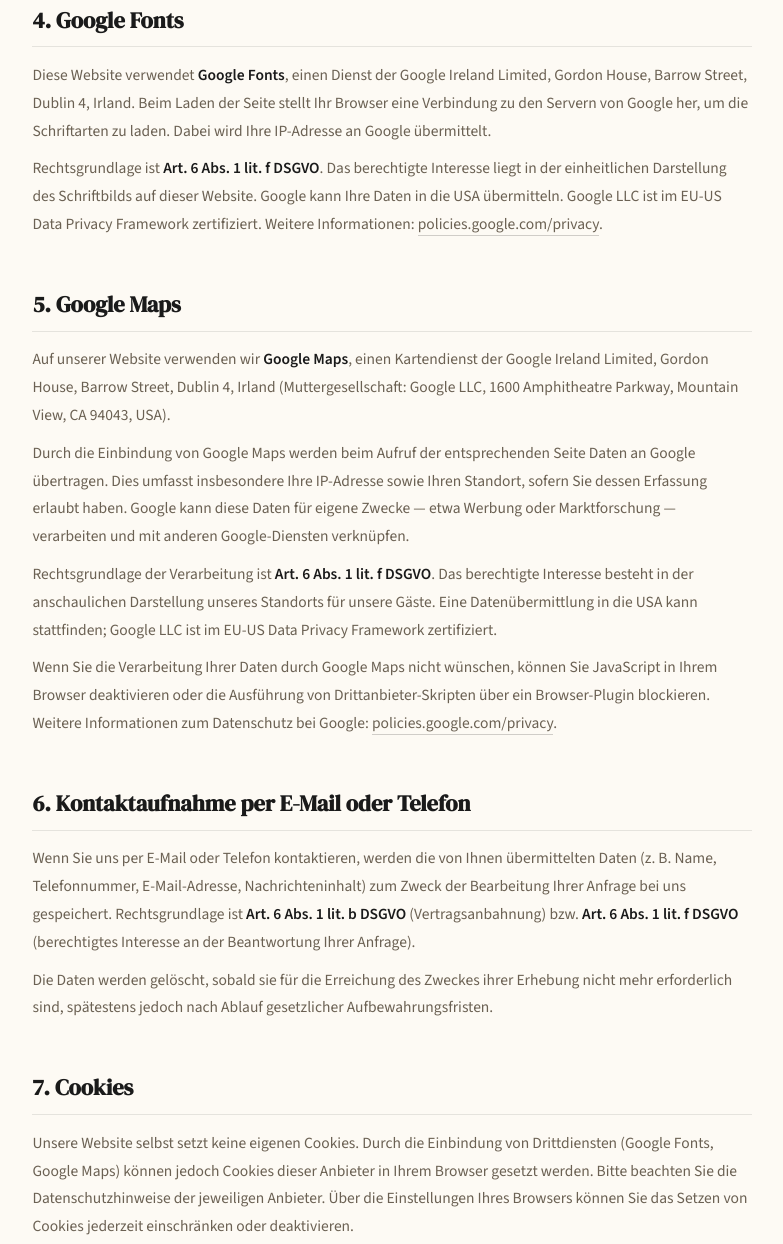
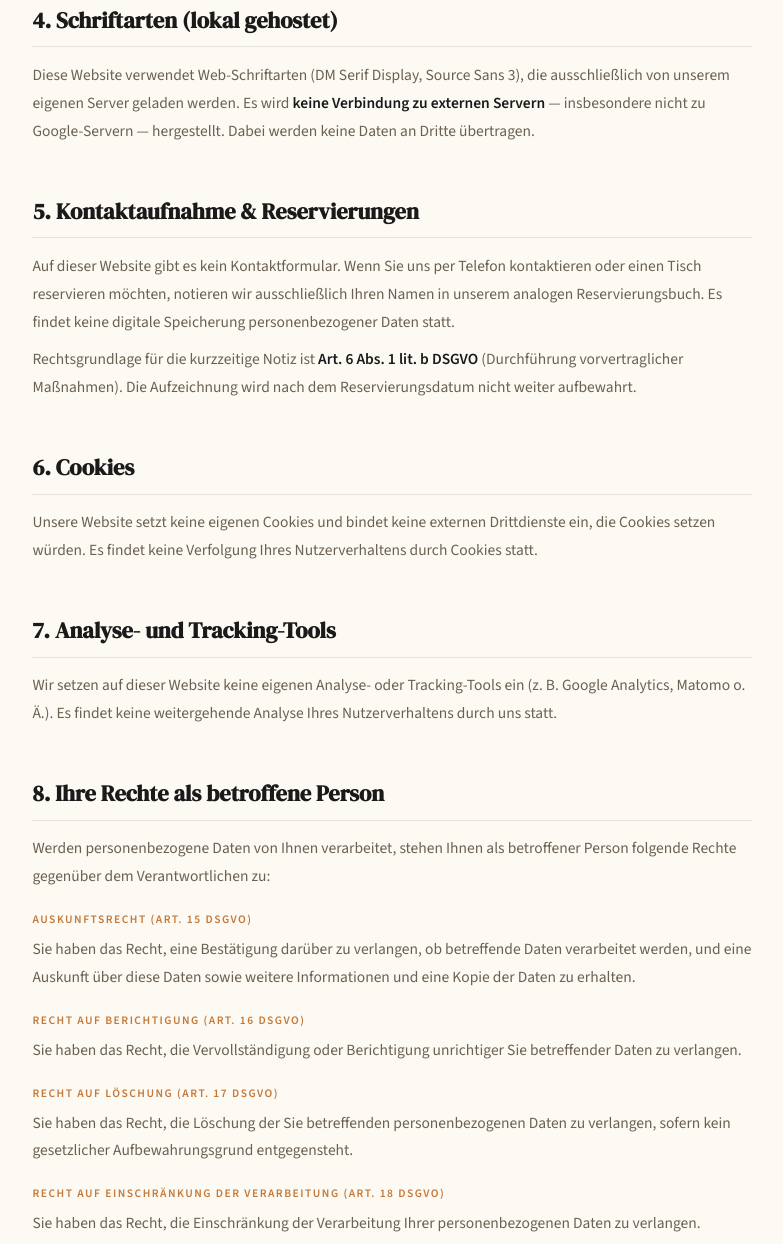
Before and after one commit to ob-webdesign/quito, a plain HTML site: page datenschutz.html in a window 1280 px wide. Shown: the part 1869-3113 px from the top of the page, without its empty margins (38-821 px from the left). Drawn offline with Linux system fonts and the light colour scheme.

Commit message:
Datenschutz aktualisiert

```diff
--- a/datenschutz.html
+++ b/datenschutz.html
@@ -279,64 +279,44 @@
                 </p>
             </div>
 
-            <!-- 4. Google Fonts -->
+            <!-- 4. Schriftarten -->
             <div class="imp-section">
-                <h2 class="imp-h2">4. Google Fonts</h2>
+                <h2 class="imp-h2">4. Schriftarten (lokal gehostet)</h2>
                 <p class="imp-p">
-                    Diese Website verwendet <strong>Google Fonts</strong>, einen Dienst der Google Ireland Limited, Gordon House, Barrow Street, Dublin 4, Irland. Beim Laden der Seite stellt Ihr Browser eine Verbindung zu den Servern von Google her, um die Schriftarten zu laden. Dabei wird Ihre IP-Adresse an Google übermittelt.
-                </p>
-                <p class="imp-p">
-                    Rechtsgrundlage ist <strong>Art. 6 Abs. 1 lit. f DSGVO</strong>. Das berechtigte Interesse liegt in der einheitlichen Darstellung des Schriftbilds auf dieser Website. Google kann Ihre Daten in die USA übermitteln. Google LLC ist im EU-US Data Privacy Framework zertifiziert. Weitere Informationen: <a href="https://policies.google.com/privacy" target="_blank" rel="noopener noreferrer">policies.google.com/privacy</a>.
+                    Diese Website verwendet Web-Schriftarten (DM Serif Display, Source Sans 3), die ausschließlich von unserem eigenen Server geladen werden. Es wird <strong>keine Verbindung zu externen Servern</strong> — insbesondere nicht zu Google-Servern — hergestellt. Dabei werden keine Daten an Dritte übertragen.
                 </p>
             </div>
 
-            <!-- 5. Google Maps -->
+            <!-- 5. Kontaktaufnahme & Reservierungen -->
             <div class="imp-section">
-                <h2 class="imp-h2">5. Google Maps</h2>
+                <h2 class="imp-h2">5. Kontaktaufnahme & Reservierungen</h2>
                 <p class="imp-p">
-                    Auf unserer Website verwenden wir <strong>Google Maps</strong>, einen Kartendienst der Google Ireland Limited, Gordon House, Barrow Street, Dublin 4, Irland (Muttergesellschaft: Google LLC, 1600 Amphitheatre Parkway, Mountain View, CA 94043, USA).
+                    Auf dieser Website gibt es kein Kontaktformular. Wenn Sie uns per Telefon kontaktieren oder einen Tisch reservieren möchten, notieren wir ausschließlich Ihren Namen in unserem analogen Reservierungsbuch. Es findet keine digitale Speicherung personenbezogener Daten statt.
                 </p>
                 <p class="imp-p">
-                    Durch die Einbindung von Google Maps werden beim Aufruf der entsprechenden Seite Daten an Google übertragen. Dies umfasst insbesondere Ihre IP-Adresse sowie Ihren Standort, sofern Sie dessen Erfassung erlaubt haben. Google kann diese Daten für eigene Zwecke — etwa Werbung oder Marktforschung — verarbeiten und mit anderen Google-Diensten verknüpfen.
-                </p>
-                <p class="imp-p">
-                    Rechtsgrundlage der Verarbeitung ist <strong>Art. 6 Abs. 1 lit. f DSGVO</strong>. Das berechtigte Interesse besteht in der anschaulichen Darstellung unseres Standorts für unsere Gäste. Eine Datenübermittlung in die USA kann stattfinden; Google LLC ist im EU-US Data Privacy Framework zertifiziert.
-                </p>
-                <p class="imp-p">
-                    Wenn Sie die Verarbeitung Ihrer Daten durch Google Maps nicht wünschen, können Sie JavaScript in Ihrem Browser deaktivieren oder die Ausführung von Drittanbieter-Skripten über ein Browser-Plugin blockieren. Weitere Informationen zum Datenschutz bei Google: <a href="https://policies.google.com/privacy" target="_blank" rel="noopener noreferrer">policies.google.com/privacy</a>.
+                    Rechtsgrundlage für die kurzzeitige Notiz ist <strong>Art. 6 Abs. 1 lit. b DSGVO</strong> (Durchführung vorvertraglicher Maßnahmen). Die Aufzeichnung wird nach dem Reservierungsdatum nicht weiter aufbewahrt.
                 </p>
             </div>
 
-            <!-- 6. Kontaktaufnahme per E-Mail -->
+            <!-- 6. Cookies -->
             <div class="imp-section">
-                <h2 class="imp-h2">6. Kontaktaufnahme per E-Mail oder Telefon</h2>
+                <h2 class="imp-h2">6. Cookies</h2>
                 <p class="imp-p">
-                    Wenn Sie uns per E-Mail oder Telefon kontaktieren, werden die von Ihnen übermittelten Daten (z. B. Name, Telefonnummer, E-Mail-Adresse, Nachrichteninhalt) zum Zweck der Bearbeitung Ihrer Anfrage bei uns gespeichert. Rechtsgrundlage ist <strong>Art. 6 Abs. 1 lit. b DSGVO</strong> (Vertragsanbahnung) bzw. <strong>Art. 6 Abs. 1 lit. f DSGVO</strong> (berechtigtes Interesse an der Beantwortung Ihrer Anfrage).
-                </p>
-                <p class="imp-p">
-                    Die Daten werden gelöscht, sobald sie für die Erreichung des Zweckes ihrer Erhebung nicht mehr erforderlich sind, spätestens jedoch nach Ablauf gesetzlicher Aufbewahrungsfristen.
+                    Unsere Website setzt keine eigenen Cookies und bindet keine externen Drittdienste ein, die Cookies setzen würden. Es findet keine Verfolgung Ihres Nutzerverhaltens durch Cookies statt.
                 </p>
             </div>
 
-            <!-- 7. Keine Cookies -->
+            <!-- 7. Analyse-Tools -->
             <div class="imp-section">
-                <h2 class="imp-h2">7. Cookies</h2>
-                <p class="imp-p">
-                    Unsere Website selbst setzt keine eigenen Cookies. Durch die Einbindung von Drittdiensten (Google Fonts, Google Maps) können jedoch Cookies dieser Anbieter in Ihrem Browser gesetzt werden. Bitte beachten Sie die Datenschutzhinweise der jeweiligen Anbieter. Über die Einstellungen Ihres Browsers können Sie das Setzen von Cookies jederzeit einschränken oder deaktivieren.
-                </p>
-            </div>
-
-            <!-- 8. Keine Analyse-Tools -->
-            <div class="imp-section">
-                <h2 class="imp-h2">8. Analyse- und Tracking-Tools</h2>
+                <h2 class="imp-h2">7. Analyse- und Tracking-Tools</h2>
                 <p class="imp-p">
                     Wir setzen auf dieser Website keine eigenen Analyse- oder Tracking-Tools ein (z. B. Google Analytics, Matomo o. Ä.). Es findet keine weitergehende Analyse Ihres Nutzerverhaltens durch uns statt.
                 </p>
             </div>
 
-            <!-- 9. Rechte der Betroffenen -->
+            <!-- 8. Rechte der Betroffenen -->
             <div class="imp-section">
-                <h2 class="imp-h2">9. Ihre Rechte als betroffene Person</h2>
+                <h2 class="imp-h2">8. Ihre Rechte als betroffene Person</h2>
                 <p class="imp-p">
                     Werden personenbezogene Daten von Ihnen verarbeitet, stehen Ihnen als betroffener Person folgende Rechte gegenüber dem Verantwortlichen zu:
                 </p>
@@ -374,9 +354,9 @@
                 </p>
             </div>
 
-            <!-- 10. Beschwerderecht -->
+            <!-- 9. Beschwerderecht -->
             <div class="imp-section">
-                <h2 class="imp-h2">10. Beschwerderecht bei der Aufsichtsbehörde</h2>
+                <h2 class="imp-h2">9. Beschwerderecht bei der Aufsichtsbehörde</h2>
                 <p class="imp-p">
                     Unbeschadet eines anderweitigen verwaltungsrechtlichen oder gerichtlichen Rechtsbehelfs steht Ihnen das Recht auf Beschwerde bei einer Datenschutz-Aufsichtsbehörde zu, wenn Sie der Ansicht sind, dass die Verarbeitung der Sie betreffenden personenbezogenen Daten gegen die DSGVO verstößt (Art. 77 DSGVO).
                 </p>
@@ -393,9 +373,9 @@
                 </p>
             </div>
 
-            <!-- 11. Aktualität -->
+            <!-- 10. Aktualität -->
             <div class="imp-section">
-                <h2 class="imp-h2">11. Aktualität und Änderung dieser Datenschutzerklärung</h2>
+                <h2 class="imp-h2">10. Aktualität und Änderung dieser Datenschutzerklärung</h2>
                 <p class="imp-p">
                     Diese Datenschutzerklärung ist aktuell gültig und hat den Stand <strong>Mai 2026</strong>. Durch die Weiterentwicklung unserer Website oder aufgrund geänderter gesetzlicher bzw. behördlicher Vorgaben kann es notwendig werden, diese Datenschutzerklärung zu ändern. Die jeweils aktuelle Datenschutzerklärung kann jederzeit auf dieser Seite abgerufen werden.
                 </p>
```
Also changed, not shown: index.html (+4 -3 lines).
